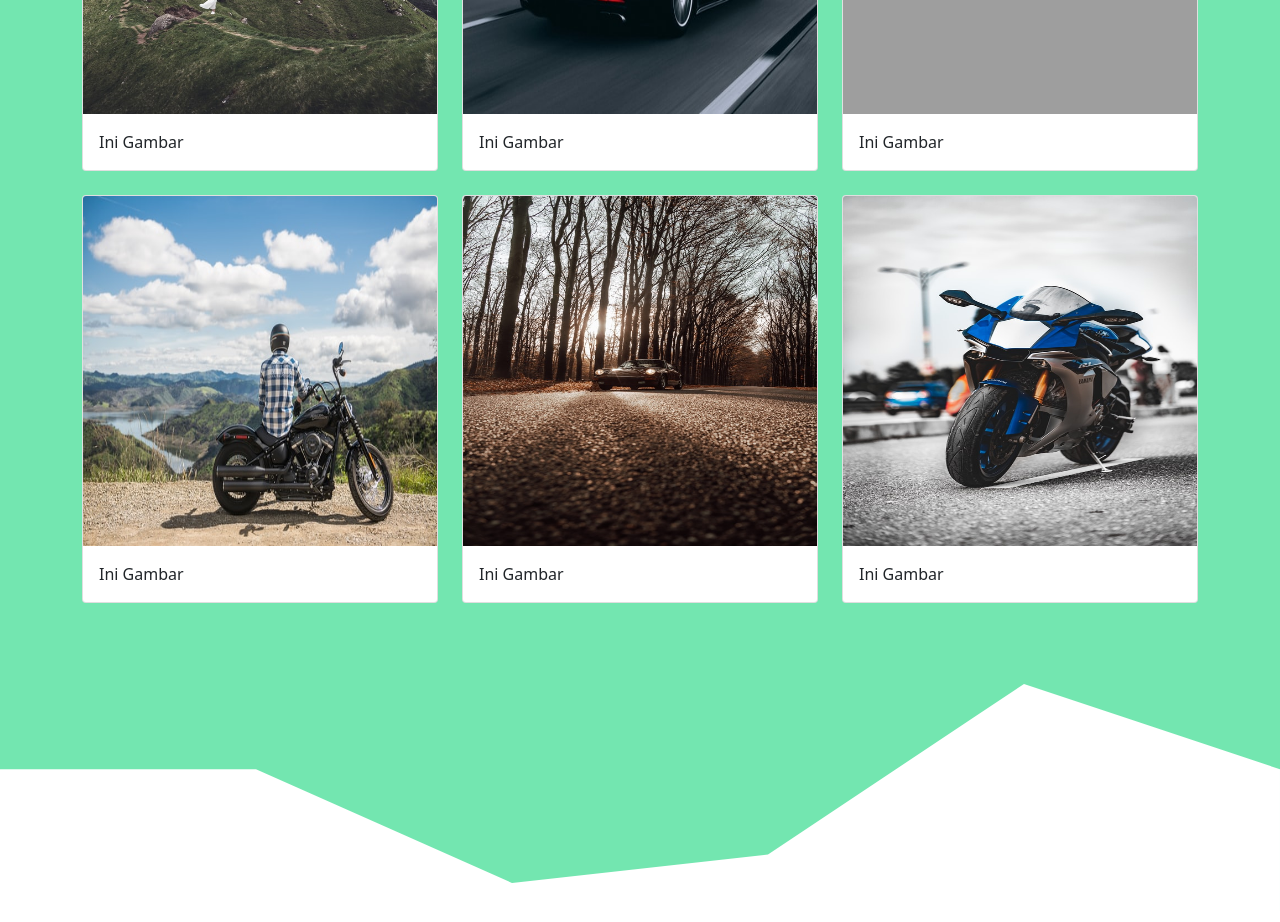
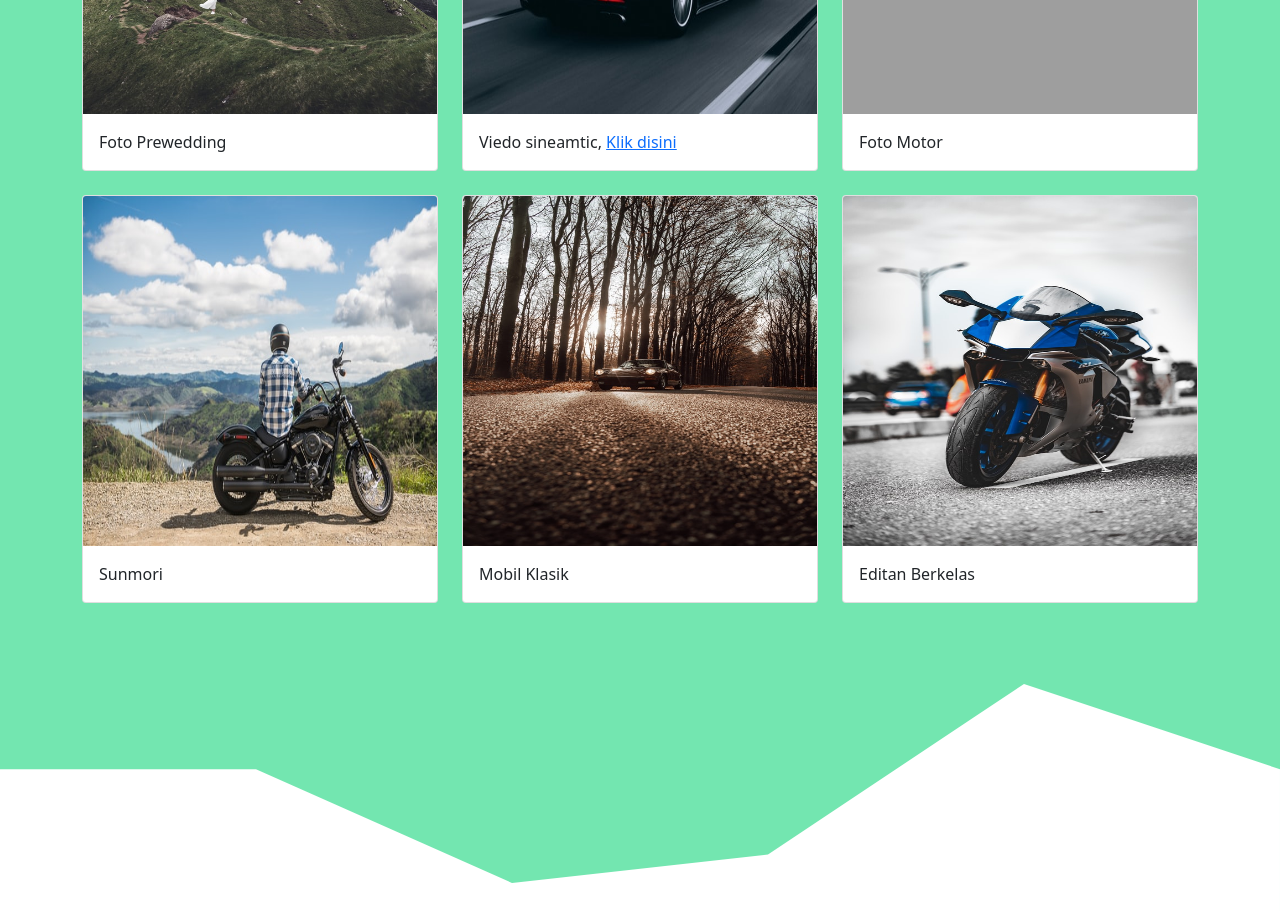
Before and after one commit to arielcatur/arielcatur.github.io, a plain HTML site: page menu/tugas.html in a window 1280 px wide. Shown: the part 2080-3002 px from the top of the page. Drawn offline with nearby package versions, Linux system fonts and the light colour scheme; grey boxes are pictures that could not be loaded.

Commit message:
first commit

```diff
--- a/menu/tugas.html
+++ b/menu/tugas.html
@@ -56,7 +56,7 @@
                 <li><a class="dropdown-item" href="#projects">Projects</a></li>
                 <li><a class="dropdown-item" href="#team">Our Team</a></li>
                 <li><a class="dropdown-item" href="#contact">Contact Us</a></li>
-                <li><a class="dropdown-item" href="../utama.html">Log Out</a></li>
+                <li><a class="dropdown-item" href="../index.html">Log Out</a></li>
               </ul>
             </li>
           </ul>
@@ -134,7 +134,7 @@
               <img src="../img/projects/1.jpg" width="150"
               height="350" class="card-img-top" alt="..." />
               <div class="card-body">
-                <p class="card-text">Ini Gambar</p>
+                <p class="card-text">Foto Prewedding</p>
               </div>
             </div>
           </div>
@@ -143,7 +143,7 @@
               <img src="../img/projects/2.jpg" width="150"
               height="350" class="card-img-top" alt="..." />
               <div class="card-body">
-                <p class="card-text">Ini Gambar</p>
+                <p class="card-text">Viedo sineamtic, <a href="https://youtu.be/FZspvWCOtCc">Klik disini</a></p>
               </div>
             </div>
           </div>
@@ -152,7 +152,7 @@
               <img src="../img/projects/3.jpg" width="150"
               height="350" class="card-img-top" alt="..." />
               <div class="card-body">
-                <p class="card-text">Ini Gambar</p>
+                <p class="card-text">Foto Motor</p>
               </div>
             </div>
           </div>
@@ -161,7 +161,7 @@
               <img src="../img/projects/4.jpg" width="150"
               height="350" class="card-img-top" alt="..." />
               <div class="card-body">
-                <p class="card-text">Ini Gambar</p>
+                <p class="card-text">Sunmori</p>
               </div>
             </div>
           </div>
@@ -170,7 +170,7 @@
               <img src="../img/projects/5.jpg" width="150"
               height="350" class="card-img-top" alt="..." />
               <div class="card-body">
-                <p class="card-text">Ini Gambar</p>
+                <p class="card-text">Mobil Klasik</p>
               </div>
             </div>
           </div>
@@ -179,7 +179,7 @@
               <img src="../img/projects/6.jpg" width="150"
               height="350" class="card-img-top" alt="..." />
               <div class="card-body">
-                <p class="card-text">Ini Gambar</p>
+                <p class="card-text">Editan Berkelas</p>
               </div>
             </div>
           </div>
```
Also changed, not shown: index.html (renamed from utama.html).
